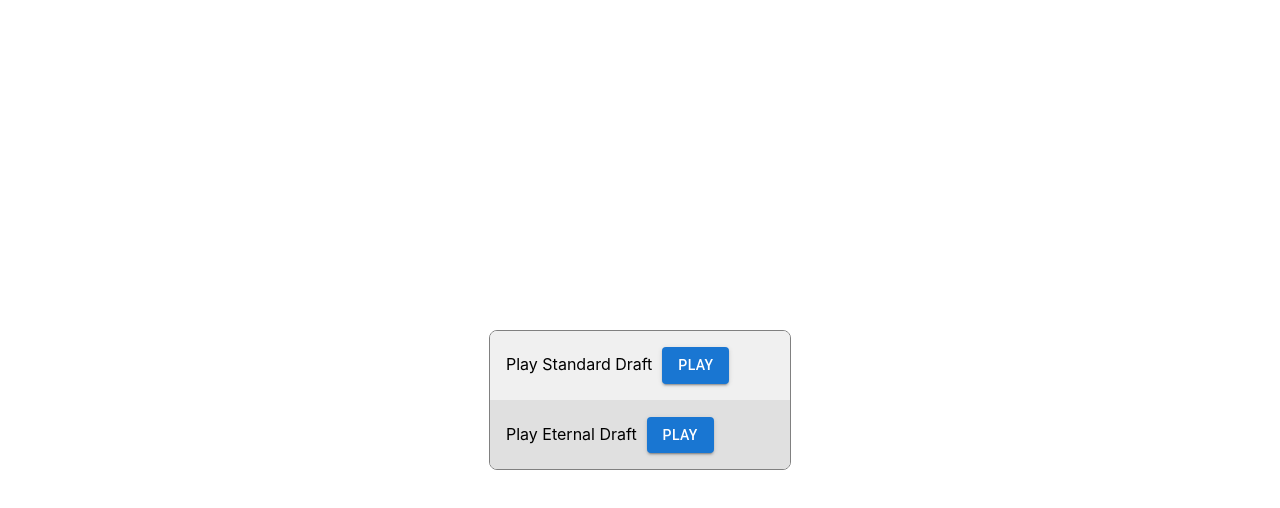
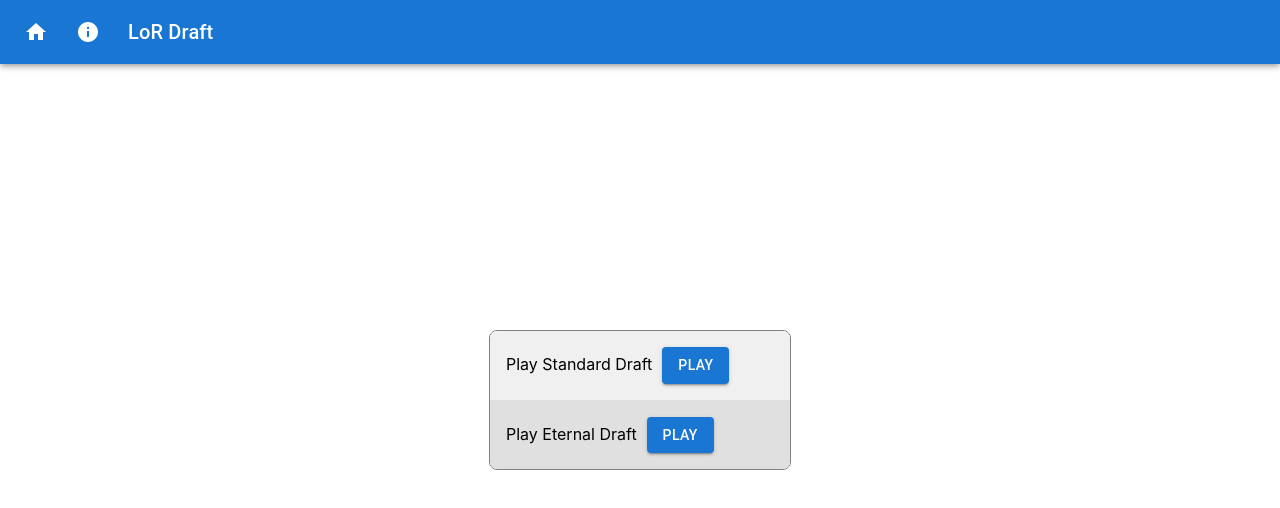
Before and after one commit to NasserMalibari/LorDraft, a React (Create React App) app: page / in a window 1280 px wide. Shown: the top 508 px of the page. Built offline with nearby package versions, Linux system fonts and the light colour scheme.

Commit message:
nav on home page

```diff
--- a/src/pages/Welcome.js
+++ b/src/pages/Welcome.js
@@ -1,12 +1,15 @@
 import React from "react";
 import { Box, Button, Divider } from '@mui/material';
 import { useNavigate } from "react-router-dom";
+import Nav from "../components/Nav";
 
 
 function Welcome() {
     const navigate = useNavigate();
 
     return (
+        <>
+        <Nav />
         <Box
           sx={{
             display: 'flex',
@@ -51,18 +54,10 @@
                 Play
               </Button>
             </Box>
-            {/* <Divider />
-            <Box
-              sx={{
-                padding: '16px',
-                backgroundColor: '#d0d0d0',
-              }}
-            >
-              Section 3
-            </Box> */}
           </Box>
         </Box>
-      );
+        </>
+    );
     };
 
 export default Welcome;
```
